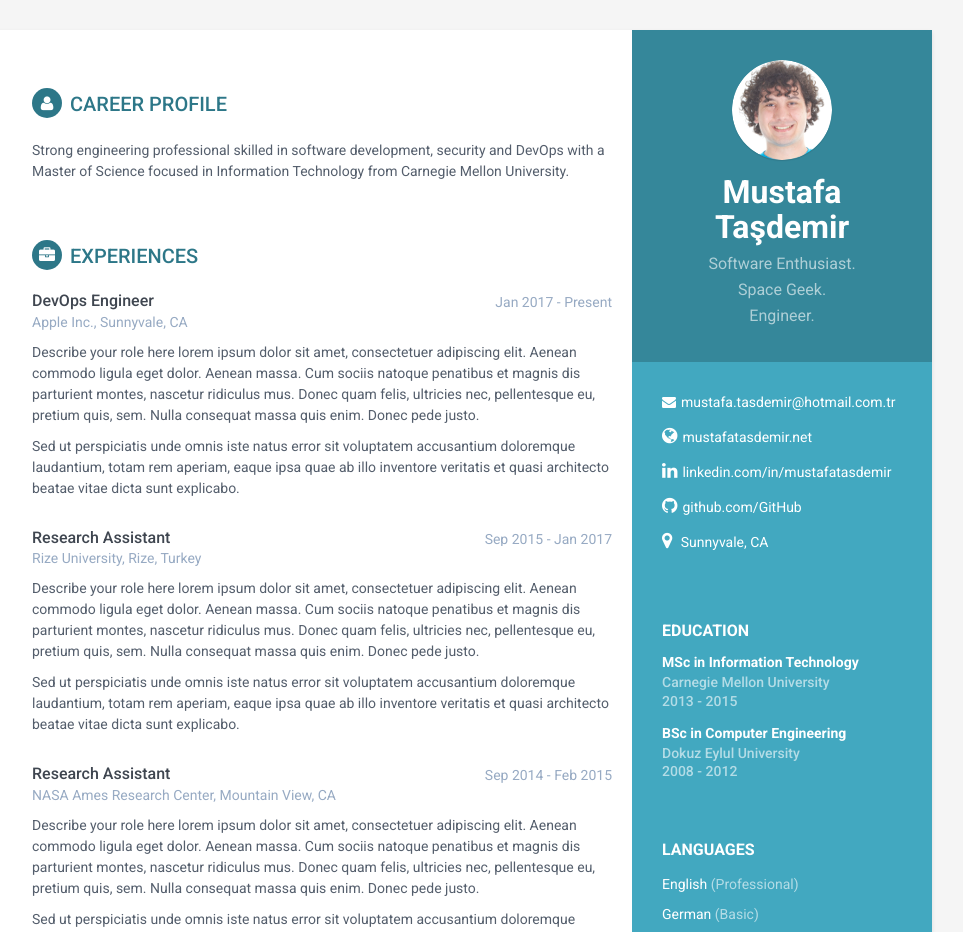
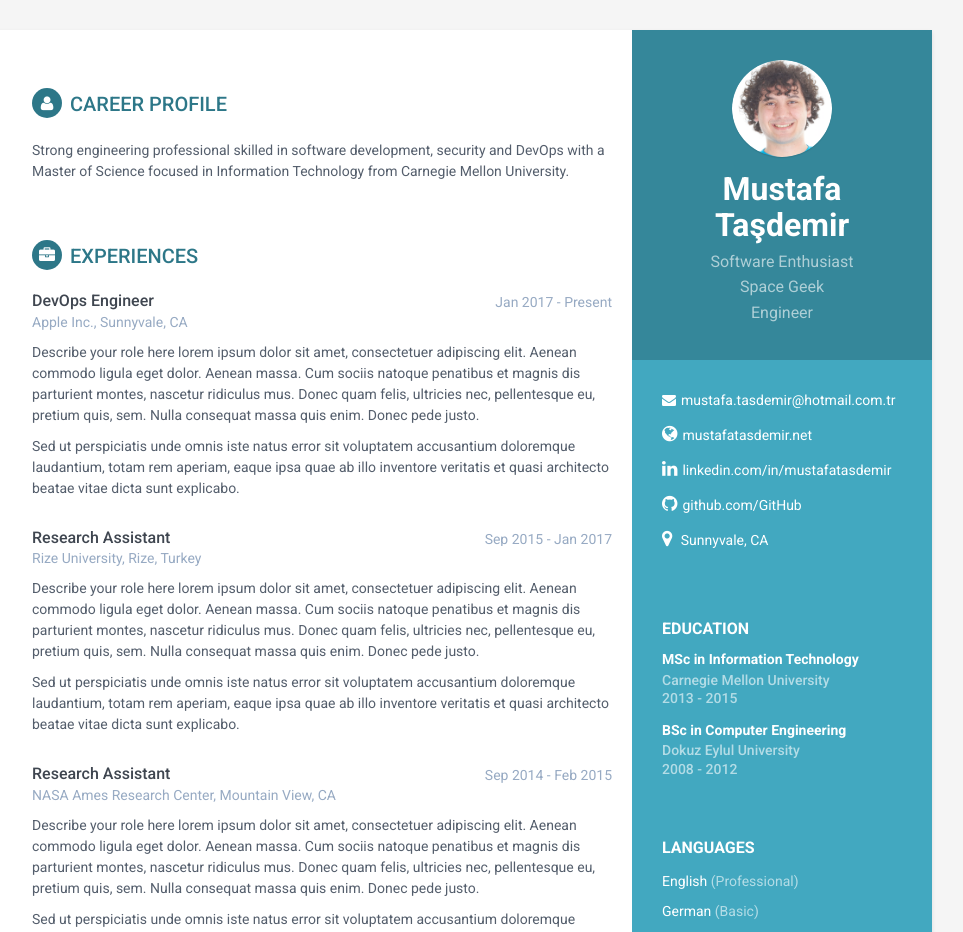
Before and after one commit to mustafatasdemir/mustafatasdemir.github.io, a Jekyll site: the page built from index.html, in a window 1280 px wide. Shown: the top 932 px of the page, without its empty margins (188-1151 px from the left). Built offline with Jekyll 4.4.1, drawn with Linux system fonts in a browser that asks for light colours.

```diff
--- a/_config.yml
+++ b/_config.yml
@@ -6,9 +6,9 @@ baseurl: '/' #change it according to your repository name
 
 #Profile information
 name: Mustafa Taşdemir
-tagline1: Software Enthusiast.
-tagline2: Space Geek.
-tagline3: Engineer.
+tagline1: Software Enthusiast
+tagline2: Space Geek
+tagline3: Engineer
 pic: profile.png
 
 #sidebar links
```
Also changed, not shown: assets/images/profile.png, assets/images/profile_3.png (added).
